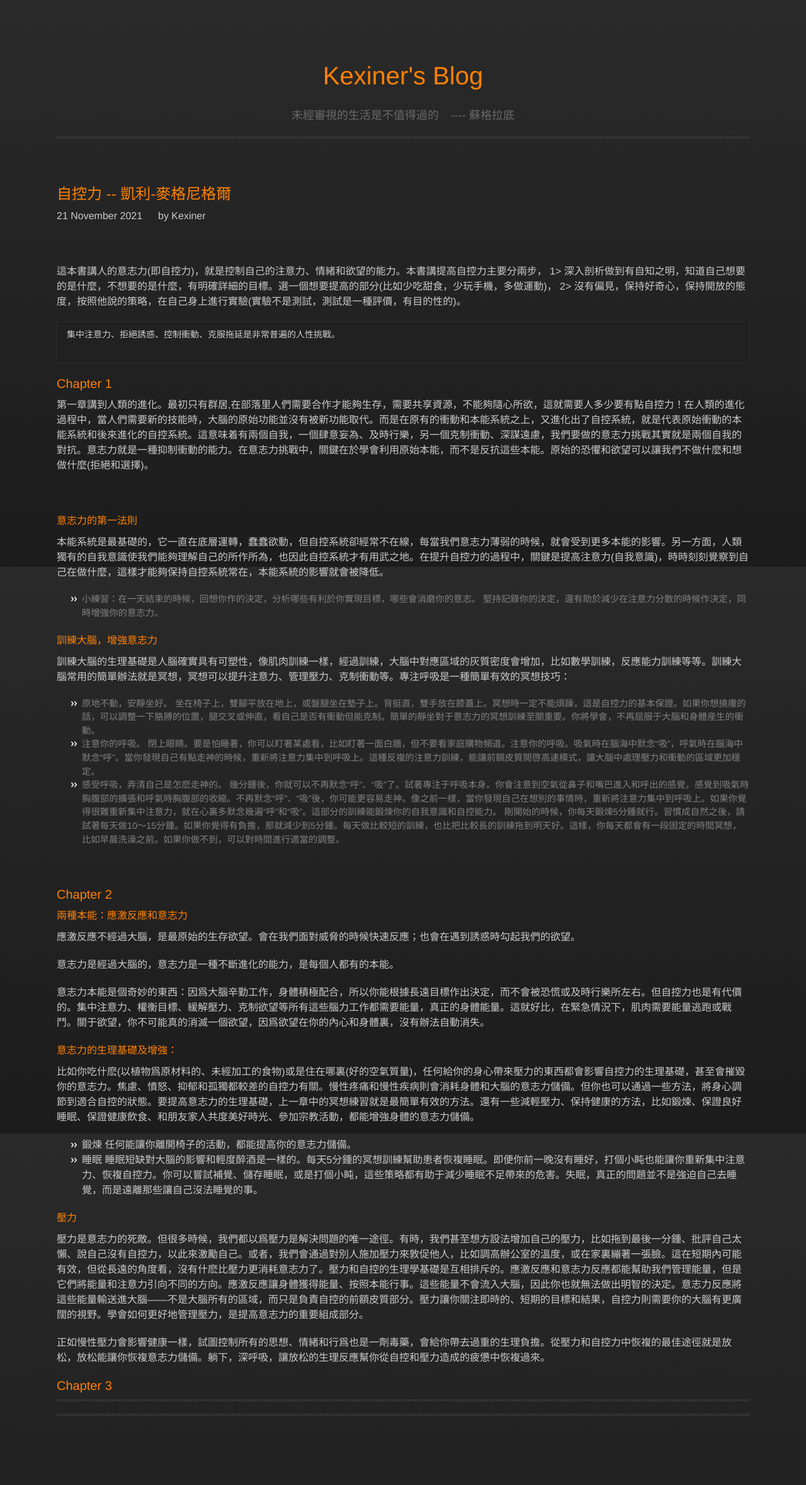
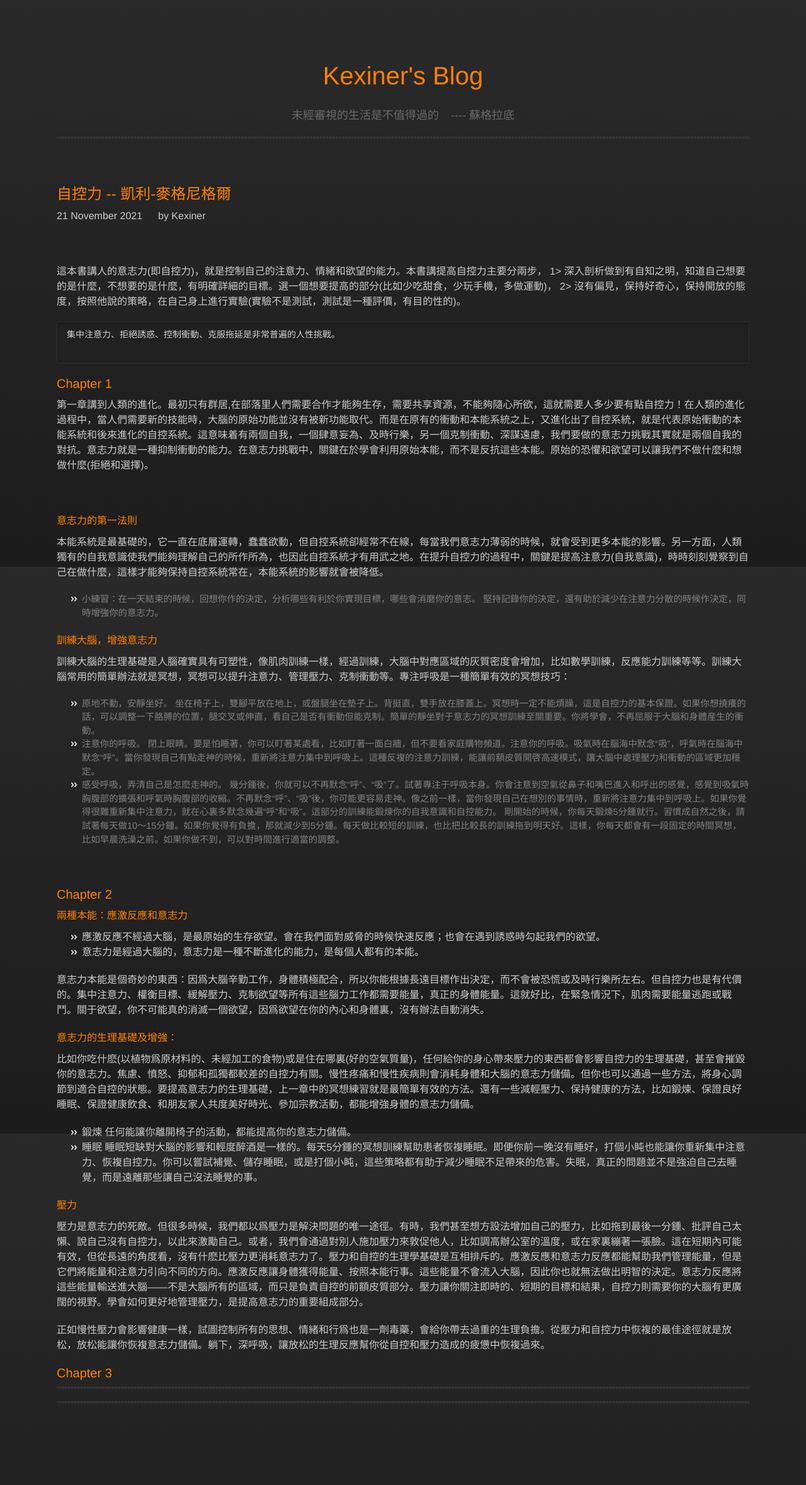
Before and after one commit to kexinerchen/kexinerchen.github.io, a Jekyll site: the page built from _posts/2021-11-21-willpower.md, in a window 1280 px wide. Shown: the whole page at 63% size. Built offline with Jekyll 4.4.1, drawn with Linux system fonts in a browser that asks for light colours; some web fonts are replaced.

```diff
--- a/_posts/2021-11-21-willpower.md
+++ b/_posts/2021-11-21-willpower.md
@@ -48,10 +48,8 @@ author: Kexiner
 ### Chapter 2
 
 #### 兩種本能：應激反應和意志力
-
-應激反應不經過大腦，是最原始的生存欲望。會在我們面對威脅的時候快速反應；也會在遇到誘惑時勾起我們的欲望。
-
-意志力是經過大腦的，意志力是一種不斷進化的能力，是每個人都有的本能。
+- 應激反應不經過大腦，是最原始的生存欲望。會在我們面對威脅的時候快速反應；也會在遇到誘惑時勾起我們的欲望。
+- 意志力是經過大腦的，意志力是一種不斷進化的能力，是每個人都有的本能。
 
 意志力本能是個奇妙的東西：因爲大腦辛勤工作，身體積極配合，所以你能根據長遠目標作出決定，而不會被恐慌或及時行樂所左右。但自控力也是有代價的。集中注意力、權衡目標、緩解壓力、克制欲望等所有這些腦力工作都需要能量，真正的身體能量。這就好比，在緊急情況下，肌肉需要能量逃跑或戰鬥。關于欲望，你不可能真的消滅一個欲望，因爲欲望在你的內心和身體裏，沒有辦法自動消失。
 
```
